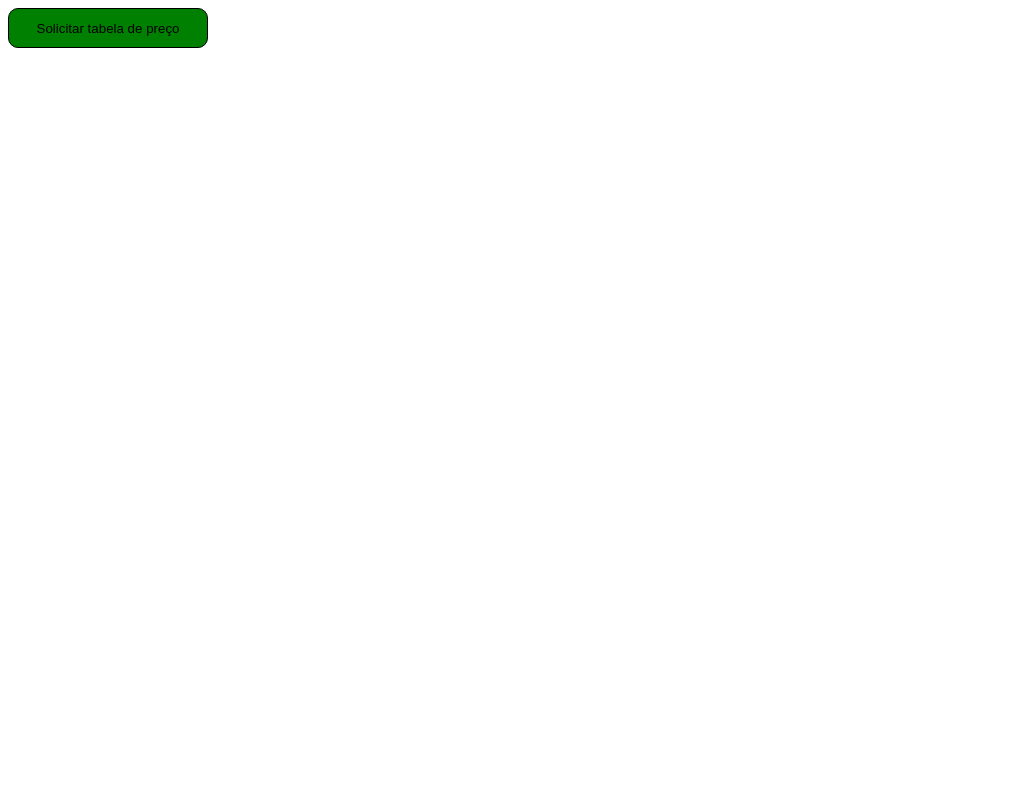
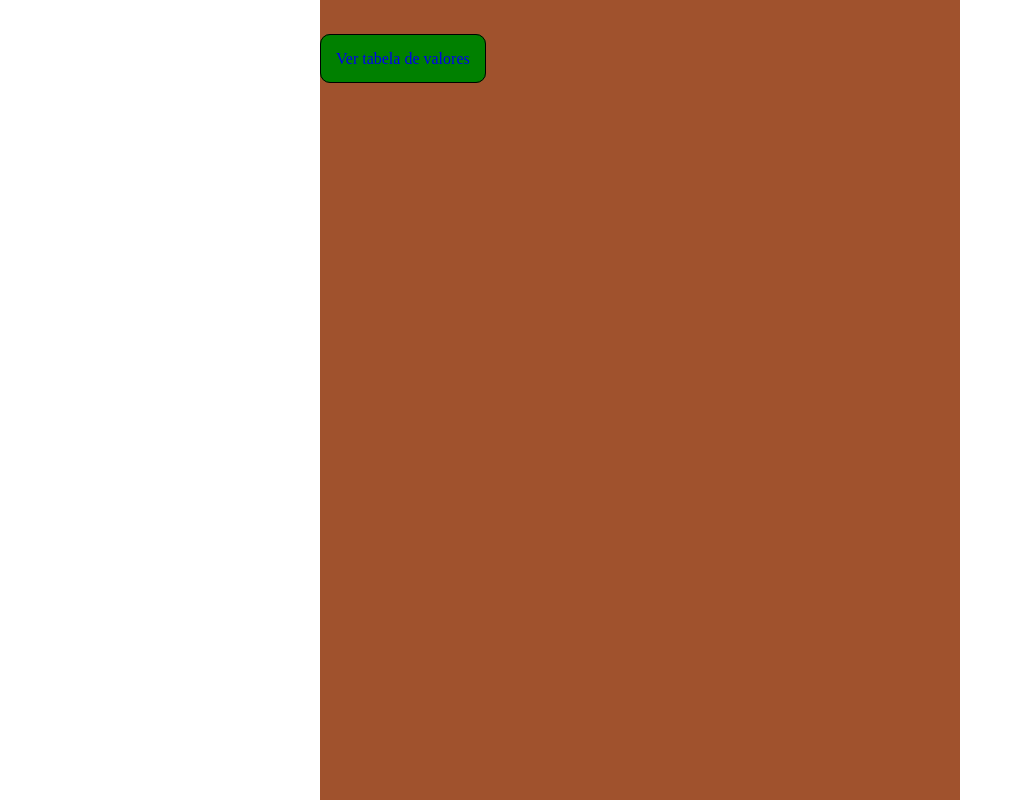
Before and after one commit to luizf-dev/downloadPDF, a plain HTML site: page index.html in a window 1280 px wide. Shown: the whole page, without its empty margins (0-1015 px from the left). Drawn offline with Linux system fonts and the light colour scheme.

Commit message:
removido js

```diff
--- a/index.html
+++ b/index.html
@@ -1,30 +1,44 @@
 <!DOCTYPE html>
-<html lang="Pt-BR">
+<html lang="pt-br">
     <head>
         <title>Download de PDF</title>
         <meta charset="utf-8">
         <meta name="viewport" content="width=device-width, initial-scale=1">
     </head>
     <style>
-        button{
+
+        *{
+            margin: 0;
+            padding: 0;
+            box-sizing: border-box;
+        }
+
+        .container{
+            width: 50%;
+            height: 100vh;
+            margin: 0 auto;
+            padding-top: 50px;
+            background-color: sienna;
+        }
+
+        a{
             background-color: green;
-            width: 200px;
-            margin: 0 auto;
-            height: 40px;
-            border: none;
+            padding: 15px;
             border-radius: 10px;
             border: 1px solid black;
             cursor: pointer;
-
+            text-decoration: none;
         }
     </style>
     <body>
-        <button onclick="alert('A tabela de valores será enviada para seu dispositivo, verifique seus downloads!')"  id="download">Solicitar tabela de preço</button>
-
+        <!--<button onclick="alert('A tabela de valores será enviada para seu dispositivo, verifique seus downloads!')"  id="download">Solicitar tabela de preço</button>-->
+        <div class="container">
+            <a href="pdf/tabela_valores_GK_lash_designer.pdf" target="_blank">Ver tabela de valores</a>
+        </div>
 
         <script type="text/javascript">
 
-            // *botão de download do pdf
+        /*    // *botão de download do pdf
             const btnDown = document.getElementById('download');
             btnDown.addEventListener('click', () => {
 
@@ -38,7 +52,7 @@
                 downloadLink.click();
                 document.body.removeChild(downloadLink);
             });
-
+        */
         </script>
     </body>
 </html>
```
